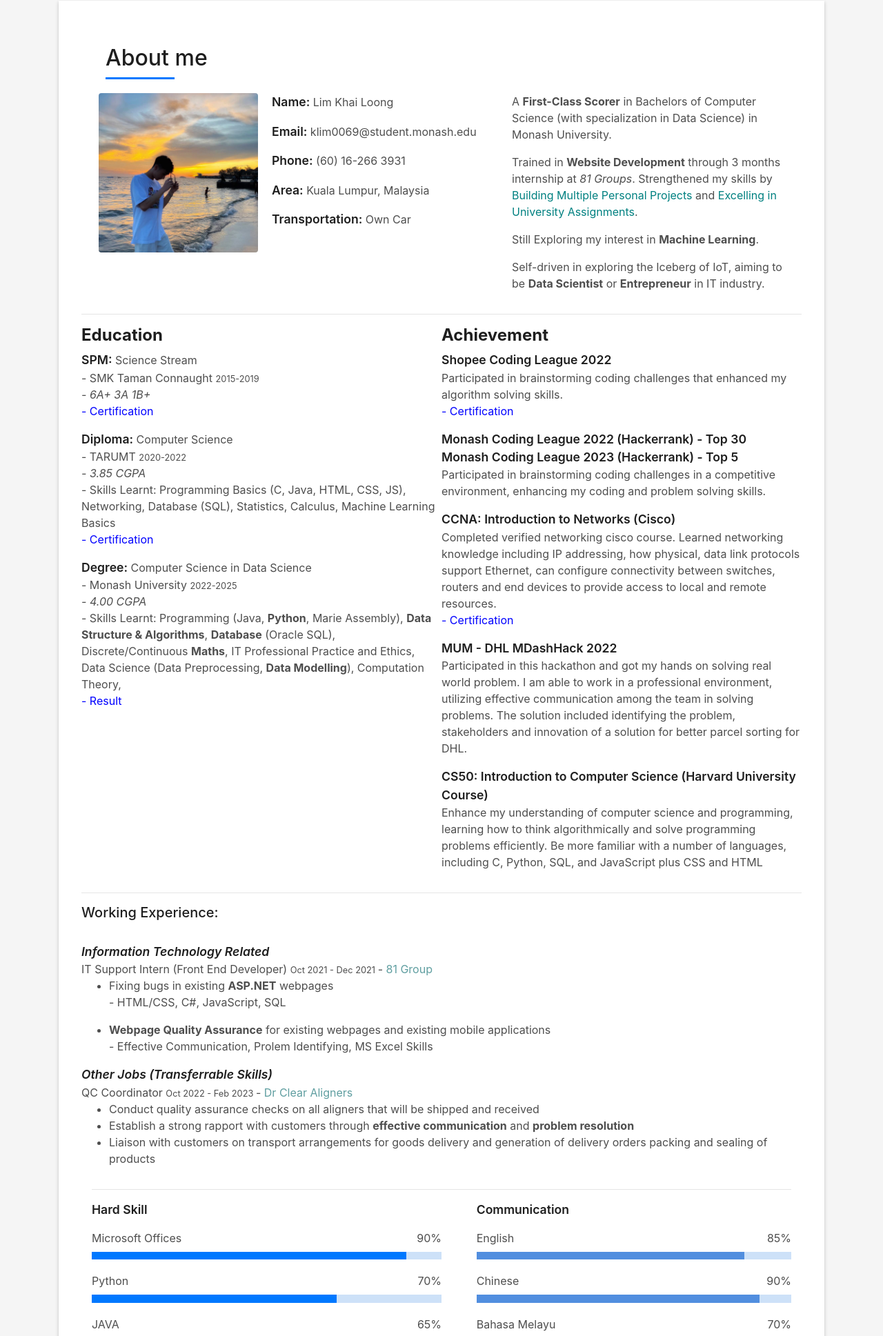
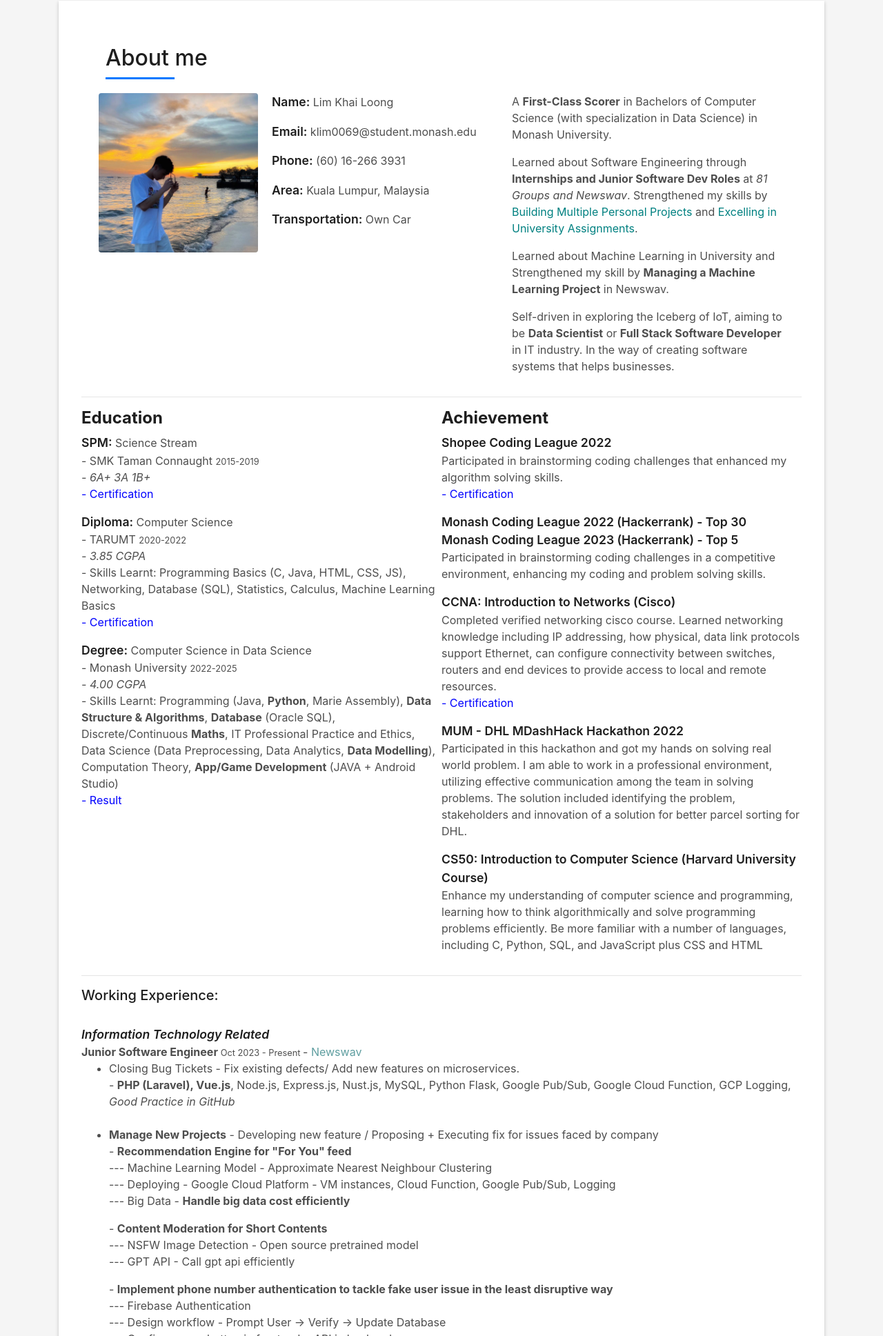
Before and after one commit to KL2412/resume-KL, a plain HTML site: page index.html in a window 1280 px wide. Shown: the part 863-2800 px from the top of the page at 69% size. Drawn offline with Linux system fonts and the light colour scheme; files whose address does not match are found by name.

Commit message:
Update newswav experience

```diff
--- a/index.html
+++ b/index.html
@@ -66,7 +66,7 @@
 				<div class="table-cell">
 					<div class="container">
 						<h1 class="intro-title mb-4">I'm Khai Loong, Lim (KayL)</h1>
-						<h2 style="color: rgb(0, 0, 255);">Data Science Student - Website Developer - Photography Lover</h2>
+						<h2 style="color: rgb(0, 0, 255);">Data Science Student - Junior Full Stack Developer</h2>
 						<p class="intro-subtitle"><span class="text-slider-items">21 Years Old,Kuala Lumpur - Malaysia</span><strong class="text-slider"></strong></p>
 					</div>
 				</div>
@@ -105,14 +105,15 @@
 													A <span class="bold">First-Class Scorer</span> in Bachelors of Computer Science (with specialization in Data Science) in Monash University.
 												</p>
 												<p>
-													Trained in <span class="bold">Website Development</span> through 3 months internship at <i>81 Groups</i>.
+													Learned about Software Engineering through <span class="bold">Internships and Junior Software Dev Roles</span> at <i>81 Groups and Newswav</i>.
 													Strengthened my skills by <span class="highlight">Building Multiple Personal Projects</span> and <span class="highlight">Excelling in University Assignments</span>.
 												</p>
 												<p>
-													Still Exploring my interest in <span class="bold">Machine Learning</span>.
+													Learned about Machine Learning in University and Strengthened my skill by <span class="bold">Managing a Machine Learning Project</span> in Newswav.
 												</p>
 												<p>
-													Self-driven in exploring the Iceberg of IoT, aiming to be <span class="bold">Data Scientist</span> or <span class="bold">Entrepreneur</span> in IT industry.
+													Self-driven in exploring the Iceberg of IoT, aiming to be <span class="bold">Data Scientist</span> or <span class="bold">Full Stack Software Developer</span> in IT industry.
+													In the way of creating software systems that helps businesses.
 												</p>
 											</div>
 										</div>
@@ -134,7 +135,8 @@
 														<p><span class="title-s">Degree: </span>Computer Science in Data Science
 									<br/>- Monash University <small>2022-2025</small>
 									<br/><i>- 4.00 CGPA</i>
-									<br/> - Skills Learnt: Programming (Java, <b>Python</b>, Marie Assembly), <b>Data Structure & Algorithms</b>, <b>Database</b> (Oracle SQL), Discrete/Continuous <b>Maths</b>,  IT Professional Practice and Ethics, Data Science (Data Preprocessing, <b>Data Modelling</b>), Computation Theory,
+									<br/> - Skills Learnt: Programming (Java, <b>Python</b>, Marie Assembly), <b>Data Structure & Algorithms</b>, <b>Database</b> (Oracle SQL), Discrete/Continuous <b>Maths</b>,
+									IT Professional Practice and Ethics, Data Science (Data Preprocessing, Data Analytics, <b>Data Modelling</b>), Computation Theory, <b>App/Game Development</b> (JAVA + Android Studio)
 									<br/><a href="img/monashres.png" style="color: blue;" target=”_blank”>- Result</a></span></p>
 									</div>
 									<div style="width: 50%; float:right;">
@@ -151,7 +153,7 @@
 										Completed verified networking cisco course. Learned networking knowledge including IP addressing, how physical, data link protocols support Ethernet, can configure connectivity between switches, routers and end devices to provide access to local and remote resources.
 										<br/><a href="https://www.credly.com/badges/3b668918-1559-4586-ba48-7be0f947c0eb?source=linked_in_profile" style="color: blue;" target=”_blank”>- Certification</a>
 										</p>
-										<p><span class="title-s">MUM - DHL MDashHack 2022</span><br/>
+										<p><span class="title-s">MUM - DHL MDashHack Hackathon 2022</span><br/>
 										Participated in this hackathon and got my hands on solving real world problem. I am able to work in a professional environment, utilizing effective communication among the team in solving problems.
 										The solution included identifying the problem, stakeholders and innovation of a solution for better parcel sorting for DHL.
 										</p>
@@ -166,11 +168,33 @@
 									<h5>Working Experience: </h5>
 									<br/>
 									<i><span class="title-s">Information Technology Related</span></i>
-									<br/>IT Support Intern (Front End Developer) <small>Oct 2021 - Dec 2021 </small>- <a href="https://81groups.com/" style="color:cadetblue;" target="_blank">81 Group</a>
+									<br/><b>Junior Software Engineer </b><small>Oct 2023 - Present </small>- <a href="https://newswav.com/" style="color:cadetblue;" target="_blank">Newswav</a>
+									<ul>
+										<li>Closing Bug Tickets - Fix existing defects/ Add new features on microservices.
+										<br/>- <b>PHP (Laravel), Vue.js</b>, Node.js, Express.js, Nust.js, MySQL, Python Flask, Google Pub/Sub, Google Cloud Function, GCP Logging, <i>Good Practice in GitHub</i>
+										<br/><br/>
+										<li><b>Manage New Projects</b> - Developing new feature / Proposing + Executing fix for issues faced by company</li>
+										<p>- <b>Recommendation Engine for "For You" feed</b>
+											<br/>--- Machine Learning Model - Approximate Nearest Neighbour Clustering
+											<br/>--- Deploying - Google Cloud Platform - VM instances, Cloud Function, Google Pub/Sub, Logging
+											<br/>--- Big Data - <b>Handle big data cost efficiently</b>
+										</p>
+										<p>- <b>Content Moderation for Short Contents</b>
+											<br/>--- NSFW Image Detection - Open source pretrained model
+											<br/>--- GPT API - Call gpt api efficiently
+										</p>
+										<p>- <b>Implement phone number authentication to tackle fake user issue in the least disruptive way</b>
+											<br/>--- Firebase Authentication
+											<br/>--- Design workflow - Prompt User -> Verify -> Update Database
+											<br/>--- Configure new button in frontend + API in backend
+											<br/>--- Handle spamming to prevent abuse of phone authentication
+										</p>
+									</ul>
+									<br/>Software Engineer Intern <small>Oct 2021 - Dec 2021 </small>- <a href="https://81groups.com/" style="color:cadetblue;" target="_blank">81 Group</a>
 									<ul>
 										<li>Fixing bugs in existing <b>ASP.NET</b> webpages</li>
 										<p>- HTML/CSS, C#, JavaScript, SQL</p>
-										<li><b>Webpage Quality Assurance</b> for existing webpages and existing mobile applications</li>
+										<li>Webpage Quality Assurance for existing webpages and existing mobile applications</li>
 										<p>- Effective Communication, Prolem Identifying, MS Excel Skills</p>
 									</ul>
 									<i><span class="title-s">Other Jobs (Transferrable Skills)</span></i>
@@ -184,7 +208,7 @@
 									</ul>
 									</span></p>
 								</div>
-								<div class="skill-mf col-md-12">
+								<!-- <div class="skill-mf col-md-12">
 									<div class="d-print-none">
 										<hr/>
 									</div>
@@ -270,7 +294,7 @@
 										<div class="progress-bar1" role="progressbar" style="width: 85%" aria-valuenow="85" aria-valuemin="0"
 											aria-valuemax="100"></div>
 									</div>
-								</div>
+								</div> -->
 							</div>
 						</div>
 					</div>
@@ -299,7 +323,7 @@
 								<span class="ico-circle"><i class="ion-ios-calendar-outline"></i></span>
 							</div>
 							<div class="counter-num">
-								<p class="counter">1</p>
+								<p class="counter">2</p>
 								<span class="counter-text">Semester</span>
 							</div>
 						</div>
@@ -310,7 +334,7 @@
 								<span class="ico-circle"><i class="ion-checkmark-round"></i></span>
 							</div>
 							<div class="counter-num">
-								<p class="counter">10</p>
+								<p class="counter">14</p>
 								<span class="counter-text">Total Units Cleared</span>
 							</div>
 						</div>
@@ -321,7 +345,7 @@
 								<span class="ico-circle"><i class="ion-checkmark-round"></i></span>
 							</div>
 							<div class="counter-num">
-								<p class="counter">4.0</p>
+								<p class="counter">3.945</p>
 								<span class="counter-text">CGPA</span>
 							</div>
 						</div>
```
